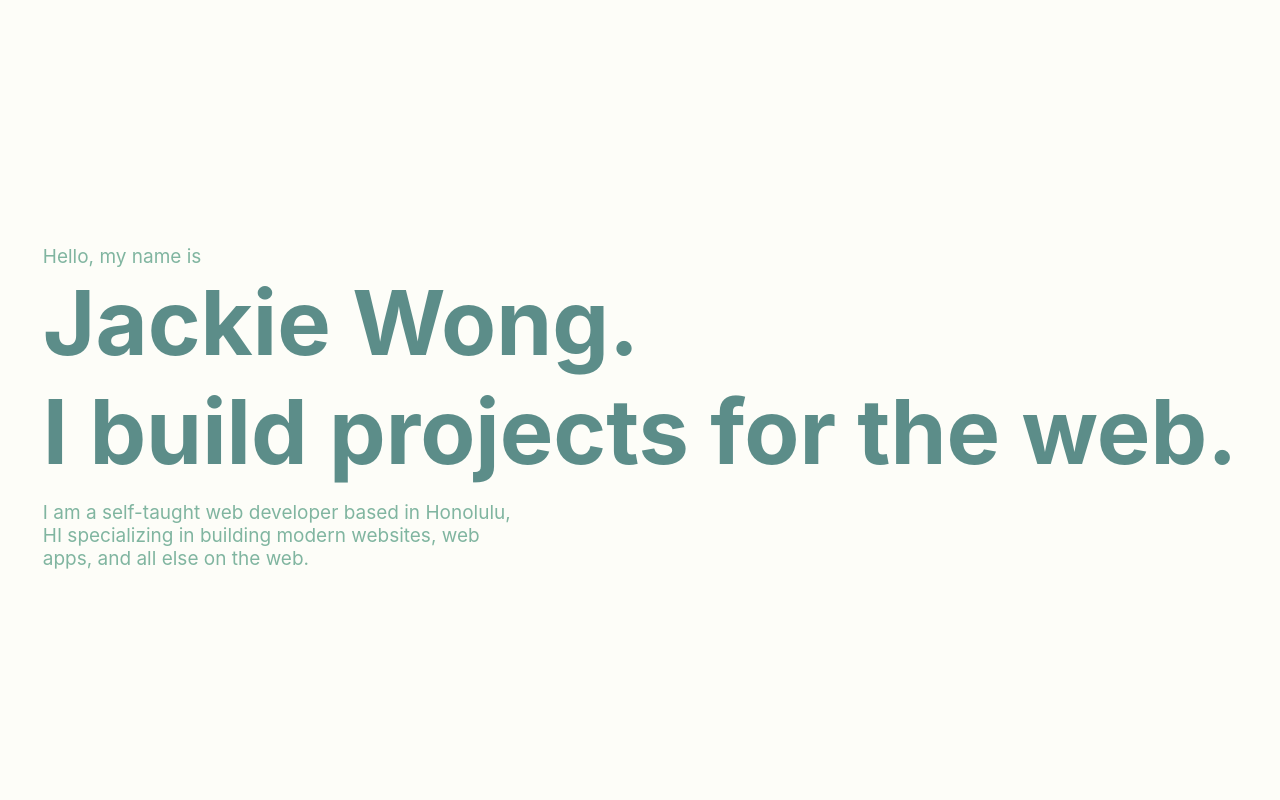
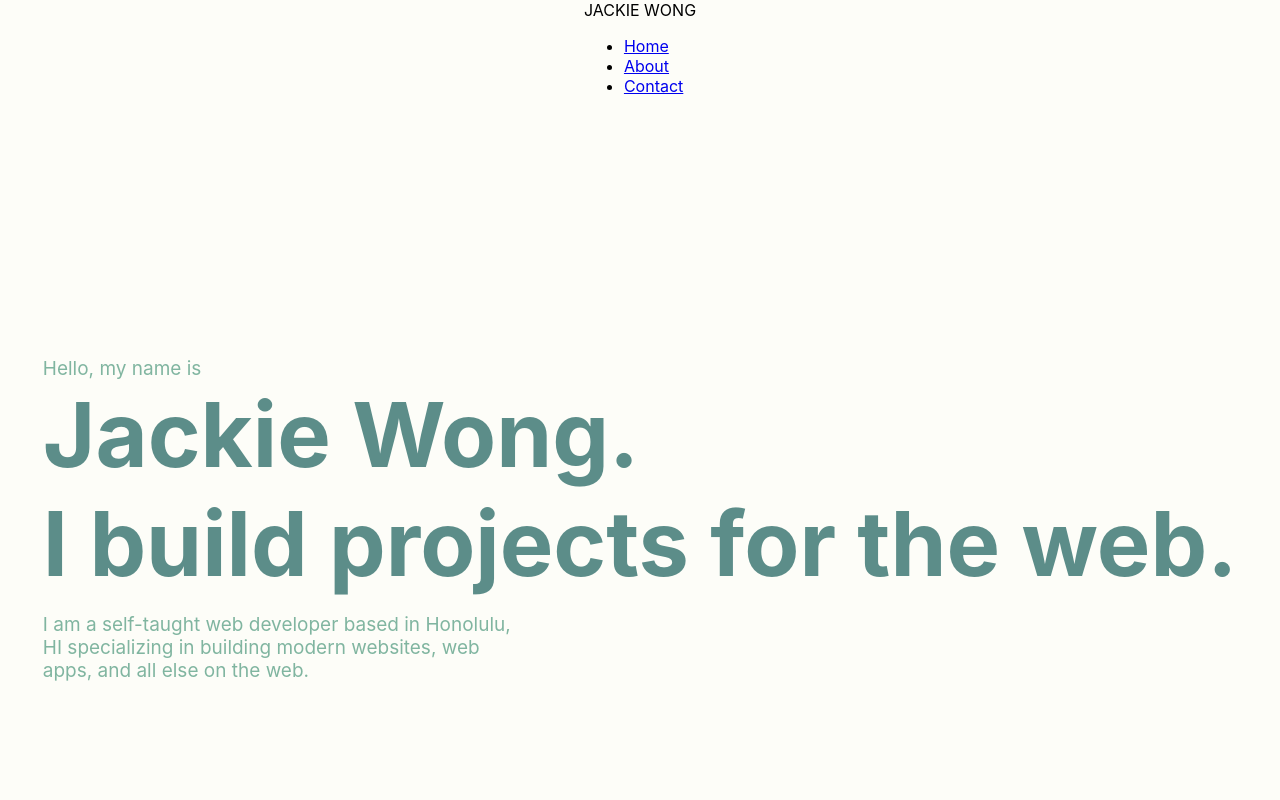
Before and after one commit to jackiewong99/portfolio_v2, a React (Create React App) app: page / in a window 1280 px wide. Shown: the top 800 px of the page. Built offline with nearby package versions, Linux system fonts and the light colour scheme.

Commit message:
Update App.js
- Add Nav component to App component.

```diff
--- a/src/App.js
+++ b/src/App.js
@@ -1,4 +1,5 @@
 // Components
+import Nav from './Components/Nav/Nav';
 import Header from './Components/Header/Header';
 import About from './Components/About/About';
 import Projects from './Components/Projects/Projects';
@@ -9,6 +10,7 @@ import styles from './App.module.css';
 function App() {
   return (
     <div className={styles.App}>
+      <Nav />
       <Header />
       <About />
       <Projects />
```
